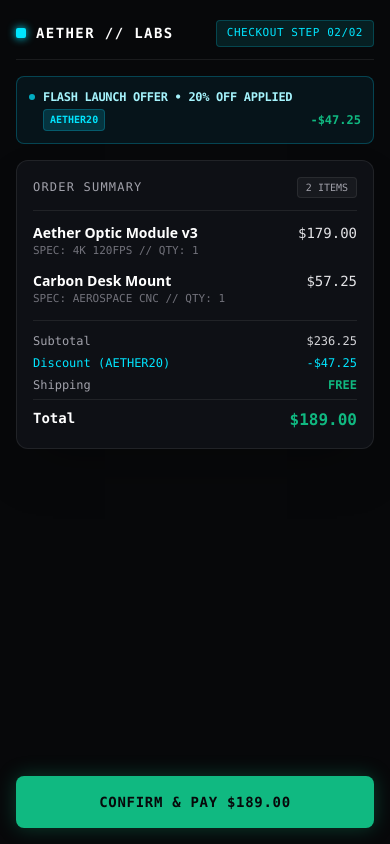
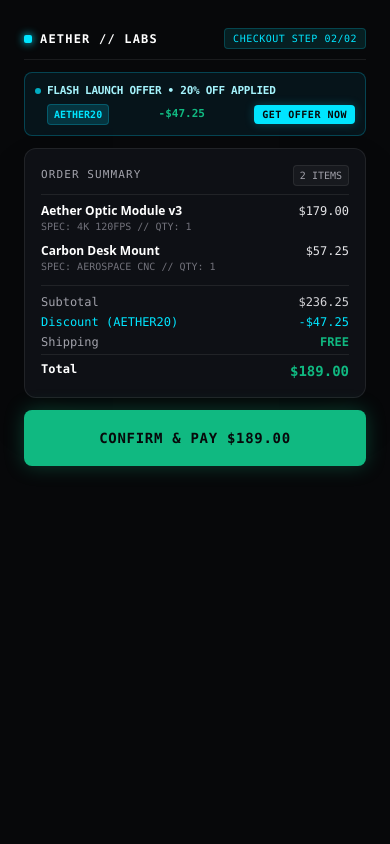
Before and after one commit to sayedibrahimQ/aether-hardware, a Next.js app: page / in a window 390 px wide. Built offline with nearby package versions, Linux system fonts and the light colour scheme.

Commit message:
fix(main): clean responsive layout with all 4 elements fitting 375x812 without scroll

```diff
--- a/src/components/CheckoutPage.tsx
+++ b/src/components/CheckoutPage.tsx
@@ -3,21 +3,21 @@ import Button from "./ui/Button";
 
 export default function CheckoutPage() {
   return (
-    <div className="min-h-screen bg-[#07080A] text-white flex flex-col justify-start md:justify-center px-4 py-5 sm:p-6">
-      <main className="w-full max-w-lg mx-auto">
+    <div className="min-h-screen bg-[#07080A] text-white flex flex-col justify-start md:justify-center p-3 sm:p-6">
+      <main className="w-full max-w-lg mx-auto py-4 px-3">
         {/* Section 1: Top Navigation Header */}
         <header
           id="storefront-header"
           data-visor-id="visor-el-01"
-          className="flex items-center justify-between pb-3 mb-4 border-b border-white/[0.08]"
+          className="flex items-center justify-between pb-2.5 mb-3 border-b border-white/[0.08]"
         >
-          <div className="flex items-center space-x-2.5">
-            <div className="w-2.5 h-2.5 rounded-sm bg-[#00E5FF] shadow-[0_0_8px_#00E5FF]" />
-            <span className="font-mono font-bold tracking-widest text-sm text-white">
+          <div className="flex items-center space-x-2">
+            <div className="w-2 h-2 rounded-sm bg-[#00E5FF] shadow-[0_0_8px_#00E5FF]" />
+            <span className="font-mono font-bold tracking-widest text-xs text-white">
               AETHER // LABS
             </span>
           </div>
-          <span className="px-2.5 py-1 text-[11px] font-mono tracking-wider font-medium text-[#00E5FF] bg-[#00E5FF]/10 border border-[#00E5FF]/20 rounded">
+          <span className="px-2 py-0.5 text-[10px] font-mono tracking-wider font-medium text-[#00E5FF] bg-[#00E5FF]/10 border border-[#00E5FF]/20 rounded">
             CHECKOUT STEP 02/02
           </span>
         </header>
@@ -26,20 +26,27 @@ export default function CheckoutPage() {
         <div
           id="promo-banner"
           data-visor-id="visor-el-04"
-          className="relative z-10 mb-4 rounded-lg border border-cyan-500/30 bg-cyan-950/30 p-3 text-cyan-200"
+          className="relative z-10 mb-3 rounded-lg border border-cyan-500/30 bg-cyan-950/30 p-2.5 text-cyan-200"
         >
-          <div className="flex flex-col sm:flex-row sm:items-center justify-between gap-1 text-xs font-mono">
-            <div className="flex items-center space-x-2">
+          <div className="flex flex-col sm:flex-row sm:items-center justify-between gap-1 text-[11px] font-mono">
+            <div className="flex items-center space-x-1.5">
               <span className="inline-block w-1.5 h-1.5 rounded-full bg-[#00E5FF] animate-pulse shrink-0" />
               <span className="font-semibold tracking-tight sm:tracking-wide">
                 FLASH LAUNCH OFFER • 20% OFF APPLIED
               </span>
             </div>
-            <div className="flex items-center justify-between sm:justify-end space-x-2 pl-3.5 sm:pl-0">
+            <div className="flex items-center justify-between sm:justify-end space-x-2 pl-3 sm:pl-0">
               <span className="px-1.5 py-0.5 rounded bg-cyan-500/20 text-[#00E5FF] font-bold border border-cyan-500/30 text-[10px]">
                 AETHER20
               </span>
               <span className="text-[#10B981] font-bold">-$47.25</span>
+              <button
+                type="button"
+                id="get-offer-btn"
+                className="ml-1 px-2 py-0.5 text-[10px] font-mono font-bold uppercase tracking-wider bg-[#00E5FF] hover:bg-[#00c8e0] text-[#07080A] rounded transition-all cursor-pointer shadow-[0_0_10px_rgba(0,229,255,0.25)] active:scale-95 shrink-0"
+              >
+                Get Offer now
+              </button>
             </div>
           </div>
         </div>
@@ -48,36 +55,36 @@ export default function CheckoutPage() {
         <div
           id="order-summary-card"
           data-visor-id="visor-el-02"
-          className="rounded-xl bg-[#0E1015] border border-white/[0.08] p-4 sm:p-5 shadow-2xl"
+          className="rounded-xl bg-[#0E1015] border border-white/[0.08] p-4 shadow-2xl"
         >
-          <div className="flex items-center justify-between pb-3 mb-3 border-b border-white/[0.08]">
-            <h2 className="font-mono text-xs uppercase tracking-widest text-zinc-400">Order Summary</h2>
-            <span className="text-[10px] font-mono px-2 py-0.5 rounded bg-white/[0.04] text-zinc-400 border border-white/[0.08]">
+          <div className="flex items-center justify-between pb-2 mb-2 border-b border-white/[0.08]">
+            <h2 className="font-mono text-[11px] uppercase tracking-widest text-zinc-400">Order Summary</h2>
+            <span className="text-[10px] font-mono px-1.5 py-0.5 rounded bg-white/[0.04] text-zinc-400 border border-white/[0.08]">
               2 ITEMS
             </span>
           </div>
 
           {/* Hardware Items Breakdown */}
-          <div className="space-y-3 pb-3 border-b border-white/[0.08]">
-            <div className="flex items-start justify-between">
+          <div className="space-y-2 pb-2.5 border-b border-white/[0.08]">
+            <div className="flex items-start justify-between text-xs">
               <div>
-                <div className="font-semibold text-sm text-white">Aether Optic Module v3</div>
-                <div className="text-[11px] font-mono text-zinc-500">SPEC: 4K 120FPS // QTY: 1</div>
+                <div className="font-semibold text-white">Aether Optic Module v3</div>
+                <div className="text-[10px] font-mono text-zinc-500">SPEC: 4K 120FPS // QTY: 1</div>
               </div>
-              <div className="font-mono text-sm text-zinc-200 font-medium">$179.00</div>
+              <div className="font-mono text-zinc-200 font-medium">$179.00</div>
             </div>
 
-            <div className="flex items-start justify-between">
+            <div className="flex items-start justify-between text-xs">
               <div>
-                <div className="font-semibold text-sm text-white">Carbon Desk Mount</div>
-                <div className="text-[11px] font-mono text-zinc-500">SPEC: AEROSPACE CNC // QTY: 1</div>
+                <div className="font-semibold text-white">Carbon Desk Mount</div>
+                <div className="text-[10px] font-mono text-zinc-500">SPEC: AEROSPACE CNC // QTY: 1</div>
               </div>
-              <div className="font-mono text-sm text-zinc-200 font-medium">$57.25</div>
+              <div className="font-mono text-zinc-200 font-medium">$57.25</div>
             </div>
           </div>
 
           {/* Pricing Specs */}
-          <div className="pt-3 space-y-1.5 text-xs font-mono">
+          <div className="pt-2 space-y-1 text-xs font-mono">
             <div className="flex justify-between text-zinc-400">
               <span>Subtotal</span>
               <span className="text-zinc-300">$236.25</span>
@@ -90,23 +97,21 @@ export default function CheckoutPage() {
               <span>Shipping</span>
               <span className="text-[#10B981] font-semibold">FREE</span>
             </div>
-            <div className="flex justify-between pt-2 border-t border-white/[0.08] text-sm font-semibold text-white">
+            <div className="flex justify-between pt-1.5 border-t border-white/[0.08] text-xs font-semibold text-white">
               <span>Total</span>
-              <span className="text-[#10B981] text-base font-bold">$189.00</span>
+              <span className="text-[#10B981] text-sm font-bold">$189.00</span>
             </div>
           </div>
         </div>
 
-        {/* Section 4: Primary Checkout CTA Footer Bar */}
-        <div className="fixed bottom-4 inset-x-4 z-10 md:static md:mt-6">
+        {/* Section 4: Primary Checkout CTA Button */}
         <Button
           id="checkout-submit-btn"
           data-visor-id="visor-el-09"
-            className="w-full bg-[#10B981] hover:bg-[#0da371] text-[#07080A] shadow-[0_0_20px_rgba(16,185,129,0.3)] active:scale-[0.99] font-bold text-sm uppercase tracking-wider cursor-pointer"
+          className="relative z-10 mt-3 w-full h-14 bg-[#10B981] hover:bg-[#0da371] text-[#07080A] shadow-[0_0_20px_rgba(16,185,129,0.3)] active:scale-[0.99] font-bold text-sm uppercase tracking-wider cursor-pointer flex items-center justify-center rounded-lg"
         >
           CONFIRM & PAY $189.00
         </Button>
-        </div>
       </main>
     </div>
   );
```
Lines whose indentation alone changed are shown as unchanged.
